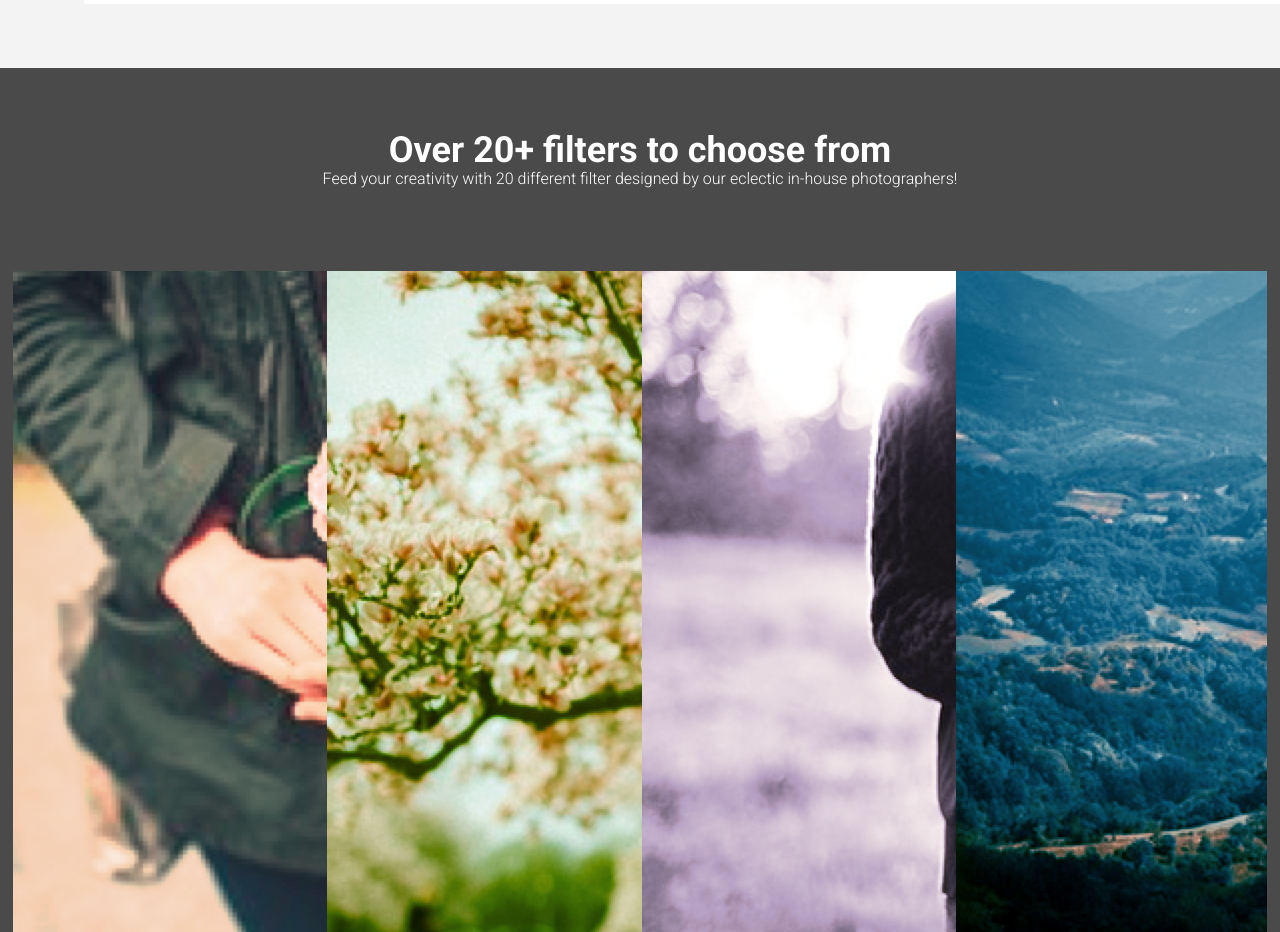
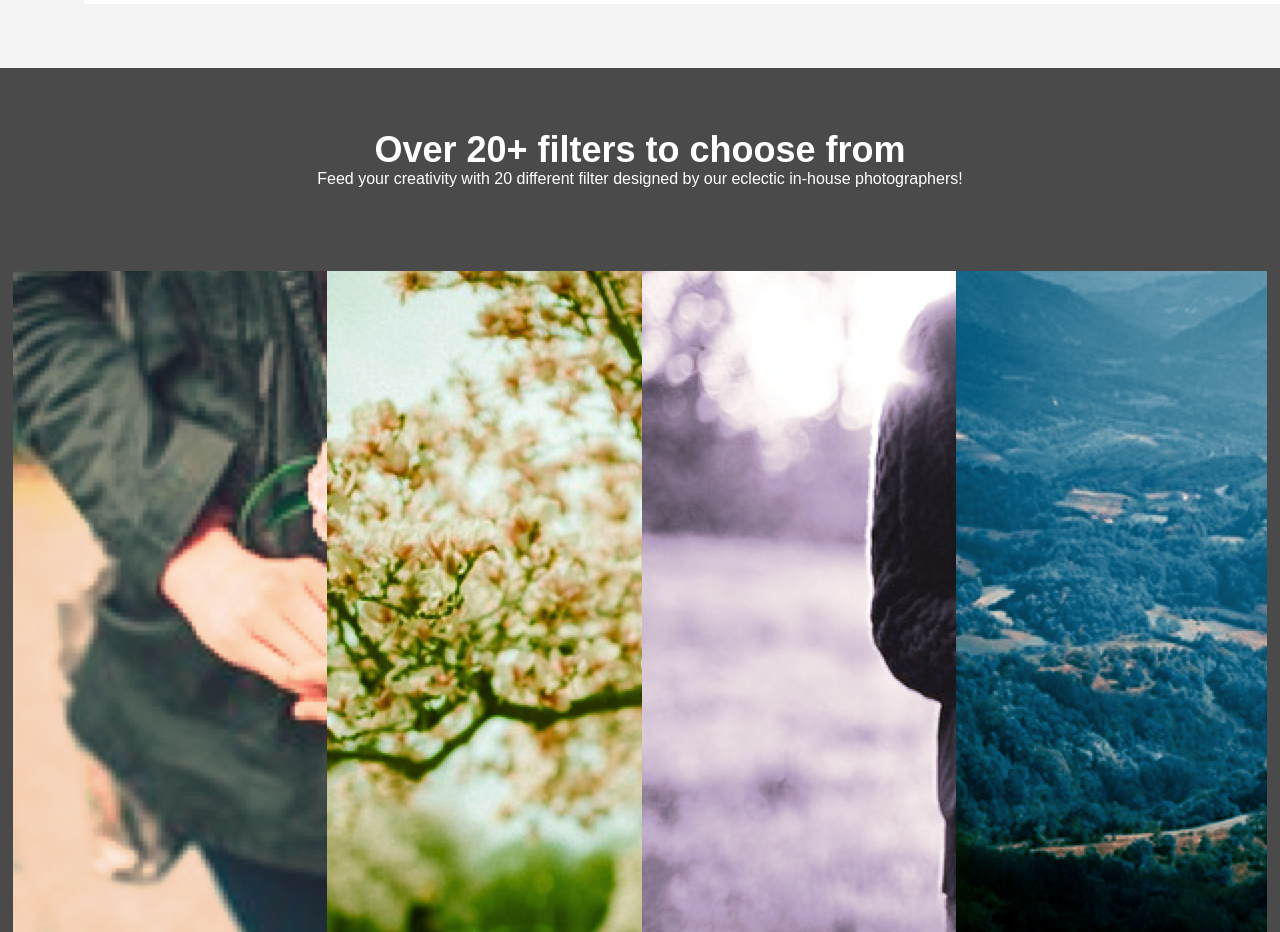
Before and after one commit to pkoukia/fotomatic, a plain HTML site: page index.html in a window 1280 px wide. Shown: the part 1800-2732 px from the top of the page. Drawn offline with Linux system fonts and the light colour scheme; a web font is replaced by a local one.

Commit message:
debug filter section h2 h3 font size font family

```diff
--- a/resources/css/style.css
+++ b/resources/css/style.css
@@ -288,16 +288,19 @@ header .mobile {
 }
 
 #filters-section .content h2 {
-  font-size: 2.25rem;
+  font-size: 36px;
   font-weight: bold;
   color: white;
+  font-family: "Roboto-bold", sans-serif;
+  opacity: 100%;
 }
 
 #filters-section .content h3 {
   font-size: 1rem;
   line-height: 1.4;
-  font-weight: 300;
+  font-size: 16px;
   color: white;
+  font-family: "Roboto-light", sans-serif;
 }
 
 #filters-section .images-container {
```
